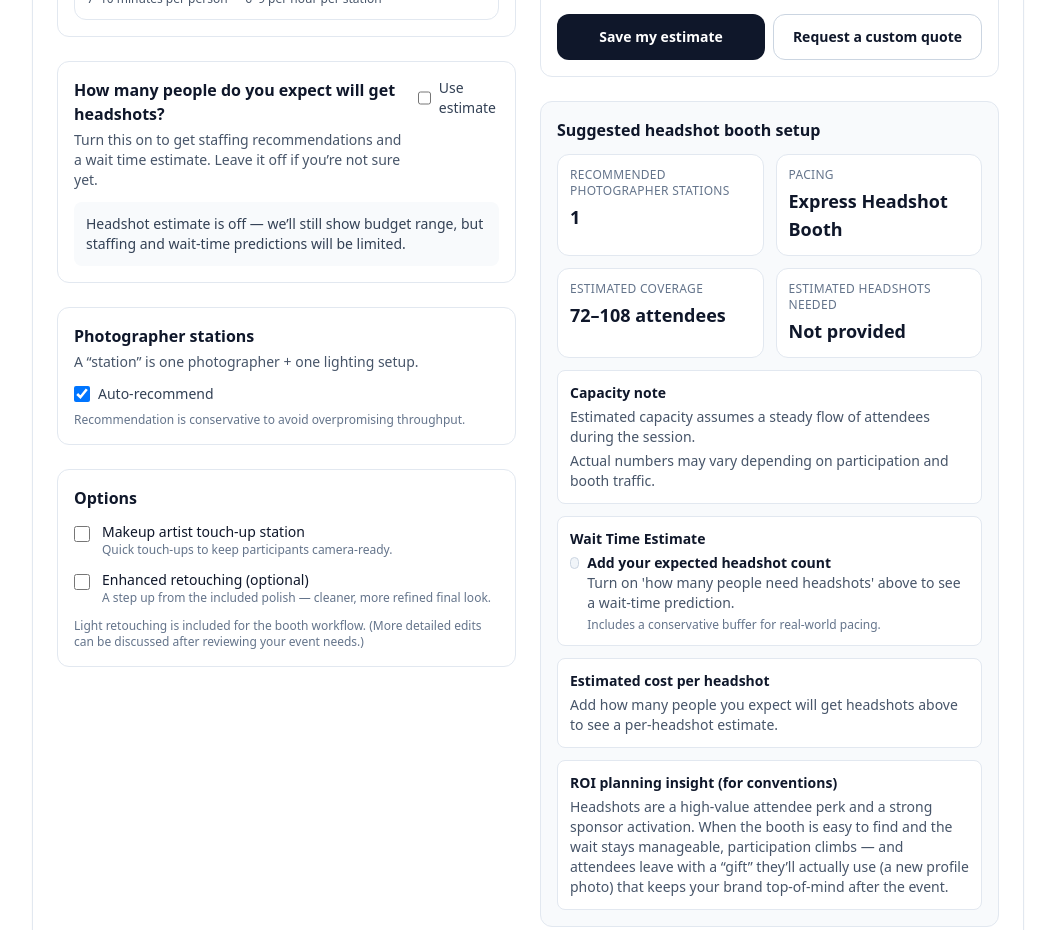
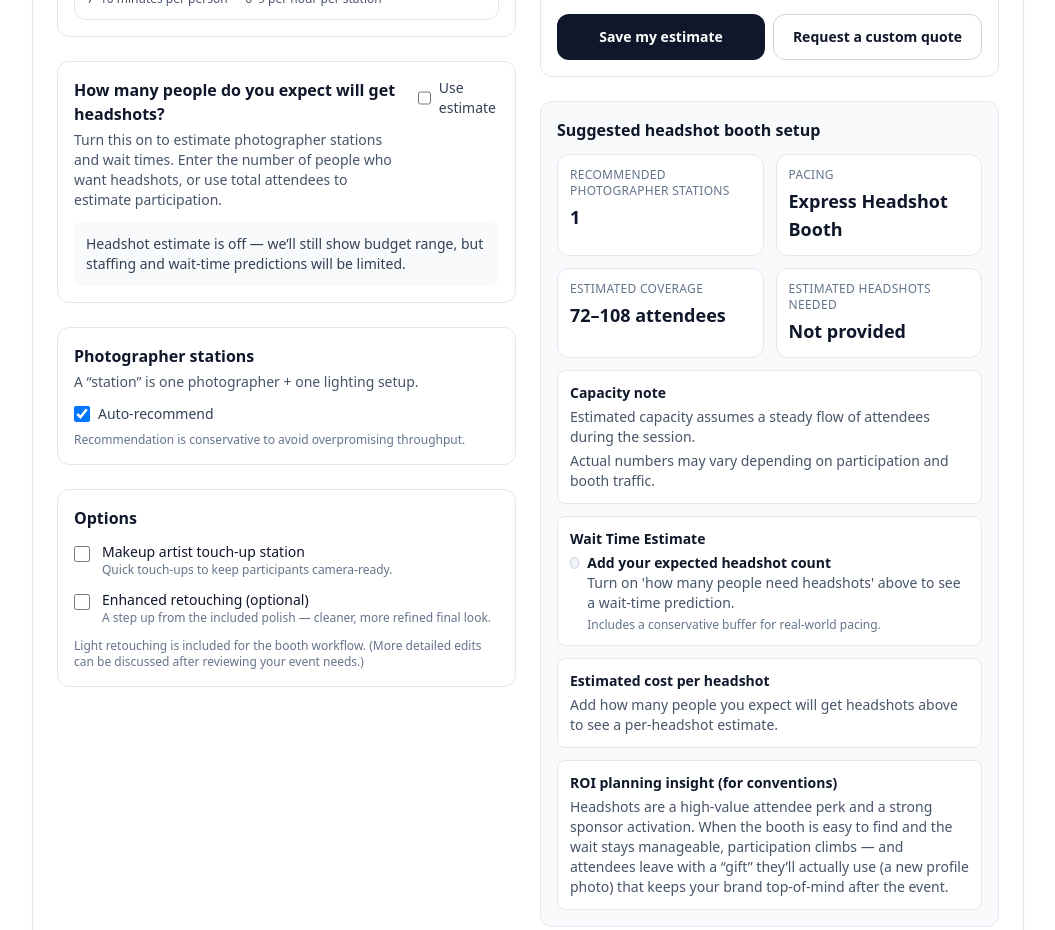
Before and after one commit to headshotpros/conference-headshot-booth-calculator, a Next.js app: page / in a window 1280 px wide. Shown: the part 1100-2030 px from the top of the page, without its empty margins (112-1167 px from the left). Built offline with nearby package versions, Linux system fonts and the light colour scheme.

Commit message:
Add files via upload

```diff
--- a/app/page.tsx
+++ b/app/page.tsx
@@ -636,8 +636,9 @@ export default function Page() {
                       {boothType === "CONVENTION" ? "How many people do you expect will get headshots?" : "How many people need headshots?"}
                     </h2>
                     <p className="mt-1 text-sm text-slate-600">
-                      Turn this on to get staffing recommendations and a wait time estimate. Leave it off if you’re not sure yet.
-                    </p>
+                      Turn this on to estimate photographer stations and wait times.
+Enter the number of people who want headshots, or use total attendees to estimate participation.
+</p>
                   </div>
 
                   <label className="inline-flex items-center gap-2 text-sm text-slate-700">
```
